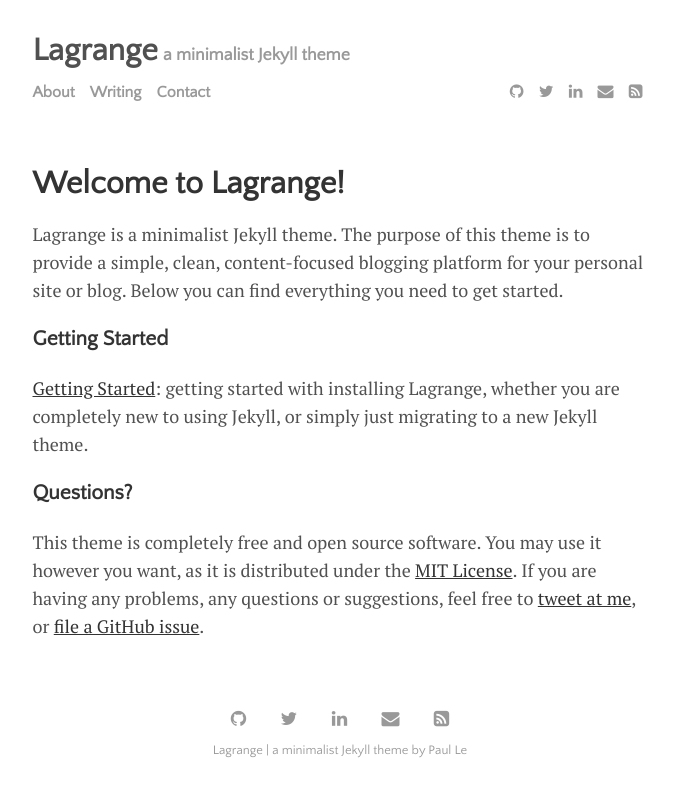
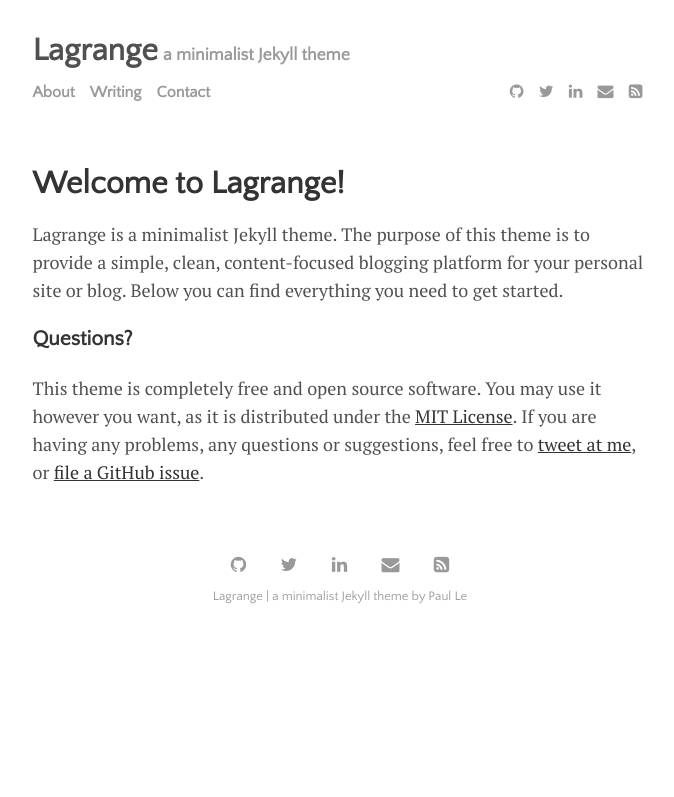
Before and after one commit to akajla09/akajla09.github.io, a Jekyll site: the page built from menu/about.md, in a window 1280 px wide. Shown: the top 797 px of the page, without its empty margins (300-974 px from the left). Built offline with Jekyll 4.4.1, drawn with Linux system fonts in a browser that asks for light colours.

```diff
--- a/_data/settings.yml
+++ b/_data/settings.yml
@@ -4,7 +4,7 @@ disqus:
   disqus_shortname: 'https-lenpaul-github-io-lagrange'
 
 # If you are not using Google Analytics, please change 'google-ID' to an empty string
-# google-ID: ''
+google-ID: ''
 
 menu:
 - {name: 'About', path: 'menu', url: 'about.html'}
--- a/menu/about.md
+++ b/menu/about.md
@@ -5,10 +5,6 @@ title: Welcome to Lagrange!
 
 Lagrange is a minimalist Jekyll theme. The purpose of this theme is to provide a simple, clean, content-focused blogging platform for your personal site or blog. Below you can find everything you need to get started.
 
-### Getting Started
-
-[Getting Started]({{ site.github.url }}{% post_url 2015-10-10-getting-started %}): getting started with installing Lagrange, whether you are completely new to using Jekyll, or simply just migrating to a new Jekyll theme.
-
 ### Questions?
 
 This theme is completely free and open source software. You may use it however you want, as it is distributed under the [MIT License](http://choosealicense.com/licenses/mit/). If you are having any problems, any questions or suggestions, feel free to [tweet at me](https://twitter.com/intent/tweet?text=My%question%about%Lagrange%is:%&amp;via=paululele), or [file a GitHub issue](https://github.com/lenpaul/lagrange/issues/new).
```
